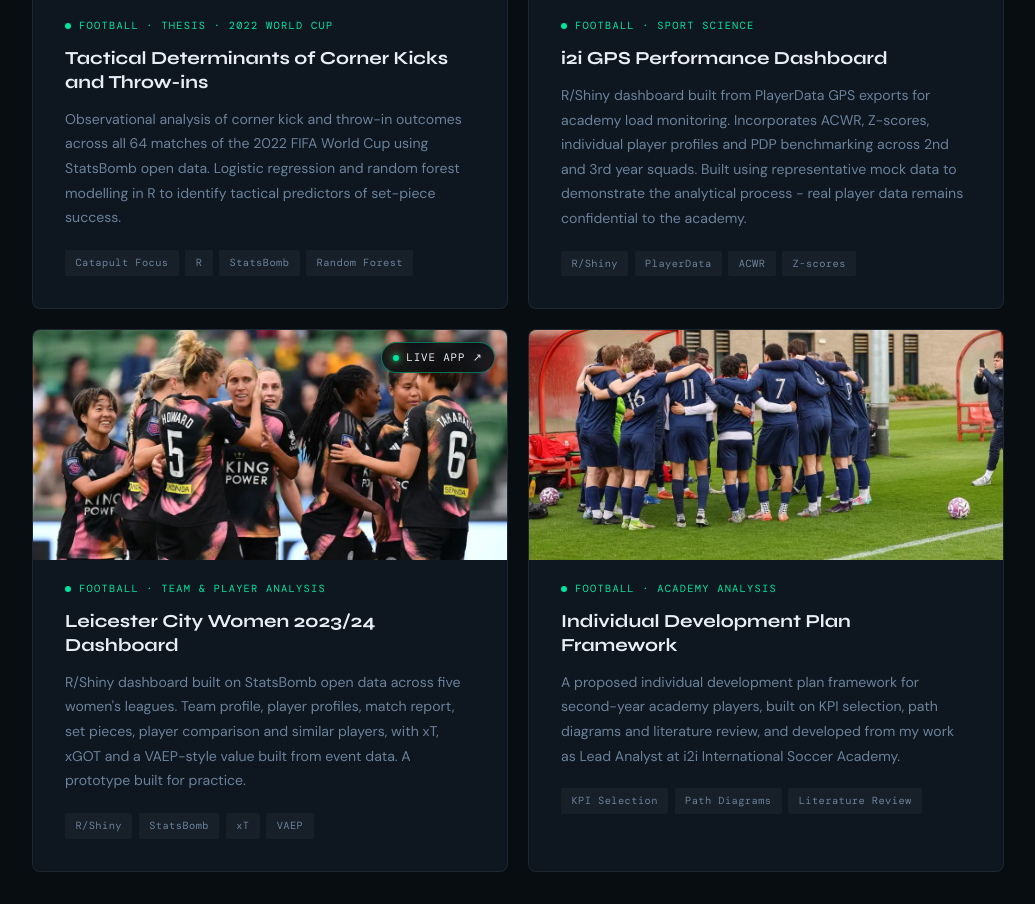
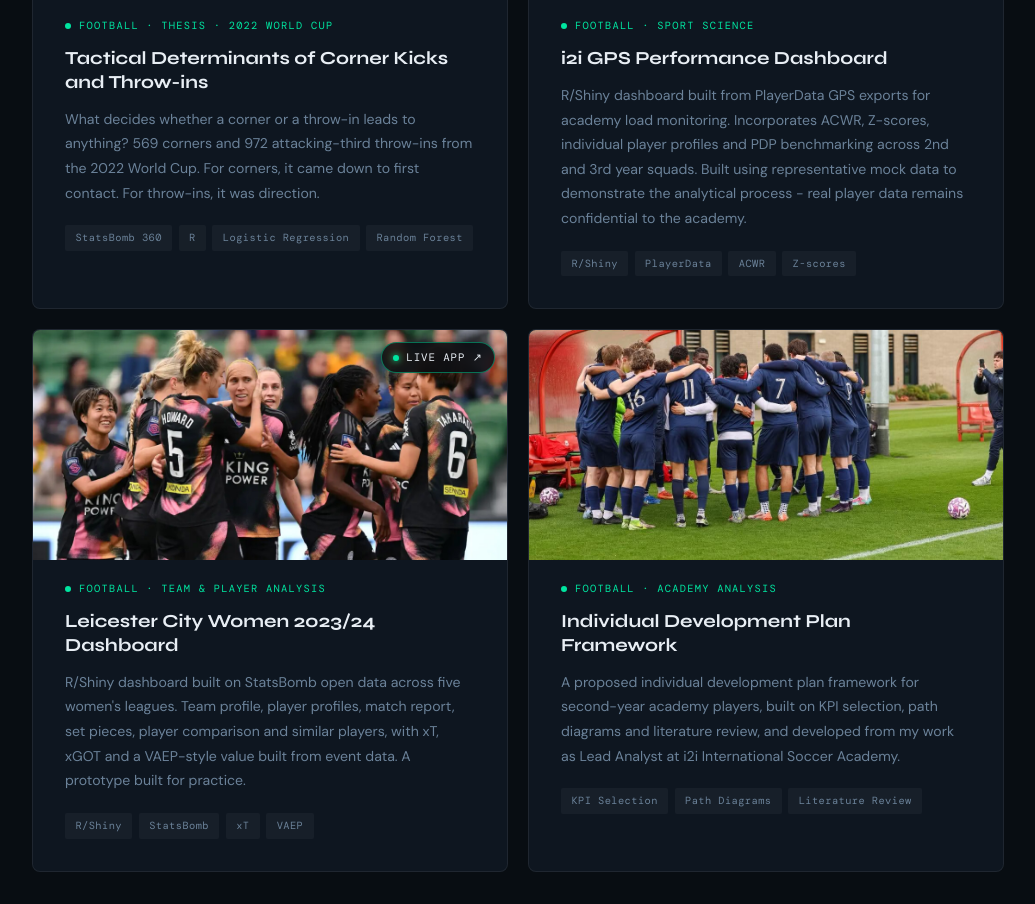
Before and after one commit to byyourlogic-KS/byyourlogic-KS.github.io, a plain HTML site: page index.html in a window 1280 px wide. Shown: the part 3962-4866 px from the top of the page, without its empty margins (122-1157 px from the left). Drawn offline with nearby package versions, Linux system fonts and the light colour scheme; a web font is replaced by a local one.

Commit message:
Rewrite thesis intro and card description to lead with the question and answer
Co-Authored-By: Claude Sonnet 5.5 <noreply@anthropic.com>

```diff
--- a/index.html
+++ b/index.html
@@ -1121,11 +1121,11 @@
       <div class="project-card-body">
         <div class="project-sport">Football · Thesis · 2022 World Cup</div>
         <div class="project-title">Tactical Determinants of Corner Kicks and Throw-ins</div>
-        <div class="project-desc">Observational analysis of corner kick and throw-in outcomes across all 64 matches of the 2022 FIFA World Cup using StatsBomb open data. Logistic regression and random forest modelling in R to identify tactical predictors of set-piece success.</div>
+        <div class="project-desc">What decides whether a corner or a throw-in leads to anything? 569 corners and 972 attacking-third throw-ins from the 2022 World Cup. For corners, it came down to first contact. For throw-ins, it was direction.</div>
         <div class="project-tags">
-          <span class="project-tag">Catapult Focus</span>
+          <span class="project-tag">StatsBomb 360</span>
           <span class="project-tag">R</span>
-          <span class="project-tag">StatsBomb</span>
+          <span class="project-tag">Logistic Regression</span>
           <span class="project-tag">Random Forest</span>
         </div>
       </div>
```
Also changed, not shown: wc2022.html (+2 -1 lines).
